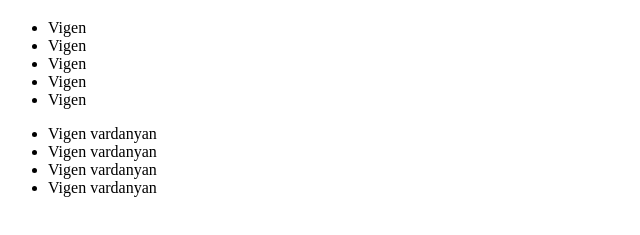
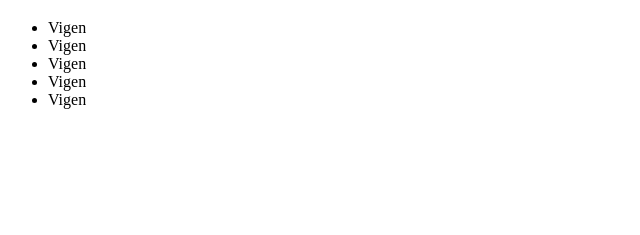
Before and after one commit to vig1312/-----------, a plain HTML site: page index.html in a window 1280 px wide. Shown: the part 61-296 px from the top of the page, without its empty margins (0-640 px from the left). Drawn offline with Linux system fonts and the light colour scheme.

Commit message:
deleted footer

```diff
--- a/index.html
+++ b/index.html
@@ -18,13 +18,6 @@
         </ul>
     </div>
 
-    <div class="footer">
-        <ul>
-            <li>Vigen vardanyan</li>
-            <li>Vigen vardanyan</li>
-            <li>Vigen vardanyan</li>
-            <li>Vigen vardanyan</li>
-        </ul>
-    </div>
+
 </body>
 </html>
```
